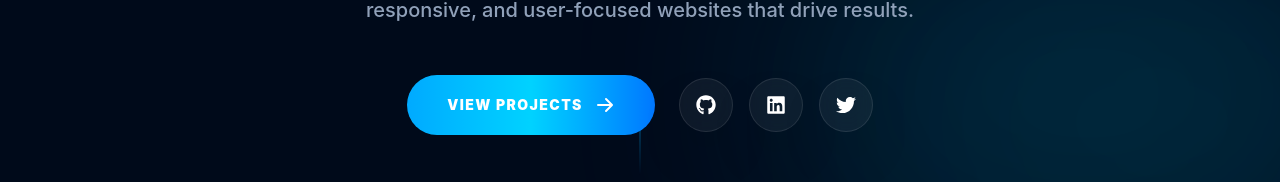
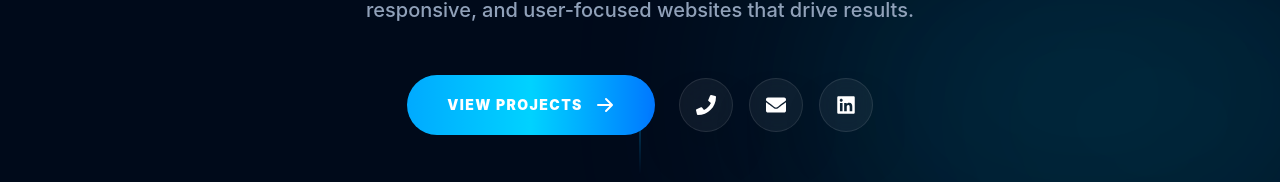
Before and after one commit to rajadevelop/rana-portfolio-website, a React (Vite) app: page / in a window 1280 px wide. Shown: the part 598-780 px from the top of the page. Built offline with nearby package versions, Linux system fonts and the light colour scheme.

Commit message:
rana: update banner

```diff
--- a/src/components/Contact.tsx
+++ b/src/components/Contact.tsx
@@ -1,11 +1,17 @@
 import React, { useState } from "react";
 import { motion } from "motion/react";
-import { FaEnvelope, FaPhone, FaMapMarkerAlt, FaPaperPlane, FaGithub, FaLinkedin, FaTwitter } from "react-icons/fa";
+import { FaEnvelope, FaPhone,FaGithub, FaMapMarkerAlt, FaPaperPlane, FaWhatsapp , FaLinkedin } from "react-icons/fa";
 
 export default function Contact() {
   const contactInfo = [
     { icon: <FaEnvelope />, label: "Email", value: "dasrana373@gmail.com", href: "mailto:dasrana373@gmail.com" },
     { icon: <FaPhone />, label: "Phone", value: "+91 8697059241", href: "tel:+918697059241" },
+  ];
+
+  const socialLinks = [
+    { icon: FaWhatsapp, link: "https://wa.me/918697059241?text=Hi%20Rana" },
+    { icon: FaLinkedin, link: "https://www.linkedin.com/in/rana-das-frontend" },
+    { icon: FaGithub, link: "https://github.com/dasrana373-commits" },
   ];
 
   return (
@@ -57,8 +63,14 @@ export default function Contact() {
               viewport={{ once: true }}
               className="glass-card p-8 rounded-[2rem] flex justify-around"
             >
-              {[FaGithub, FaLinkedin, FaTwitter].map((Icon, i) => (
-                <a key={i} href="https://github.com/dasrana373-commits" className="p-4 rounded-2xl bg-white/5 text-primary hover:gradient-bg hover:text-white transition-all transform hover:-translate-y-1">
+              {socialLinks.map(({ icon: Icon, link }, i) => (
+                <a
+                  key={i}
+                  href={link}
+                  target="_blank"
+                  rel="noopener noreferrer"
+                  className="p-4 rounded-2xl bg-white/5 text-primary hover:gradient-bg hover:text-white transition-all transform hover:-translate-y-1"
+                >
                   <Icon size={24} />
                 </a>
               ))}
--- a/src/components/Hero.tsx
+++ b/src/components/Hero.tsx
@@ -1,8 +1,15 @@
 import { motion } from "motion/react";
 import { HiArrowRight } from "react-icons/hi";
-import { FaGithub, FaLinkedin, FaTwitter } from "react-icons/fa";
+import { FaPhone, FaLinkedin, FaEnvelope } from "react-icons/fa";
 
 export default function Hero() {
+
+  const socialLinks = [
+    { icon: FaPhone, link: "tel:+918697059241" },
+    { icon: FaEnvelope, link: "mailto:dasrana373@gmail.com" },
+    { icon: FaLinkedin, link: "https://www.linkedin.com/in/rana-das-frontend" },
+  ];
+
   return (
     <section
       id="home"
@@ -61,10 +68,12 @@ export default function Hero() {
               View Projects <span className="group-hover:translate-x-1 transition-transform"><HiArrowRight size={20} /></span>
             </a>
             <div className="flex items-center gap-4">
-              {[FaGithub, FaLinkedin, FaTwitter].map((Icon, i) => (
+              {socialLinks.map(({ icon: Icon, link }, i) => (
                 <motion.a
                   key={i}
-                  href="#"
+                  href={link}
+                  target={link.includes("linkedin") ? "_blank" : "_self"}
+                  rel={link.includes("linkedin") ? "noopener noreferrer" : ""}
                   whileHover={{ scale: 1.2, rotate: 5 }}
                   className="p-4 rounded-full glass hover:text-primary transition-colors"
                 >
```
